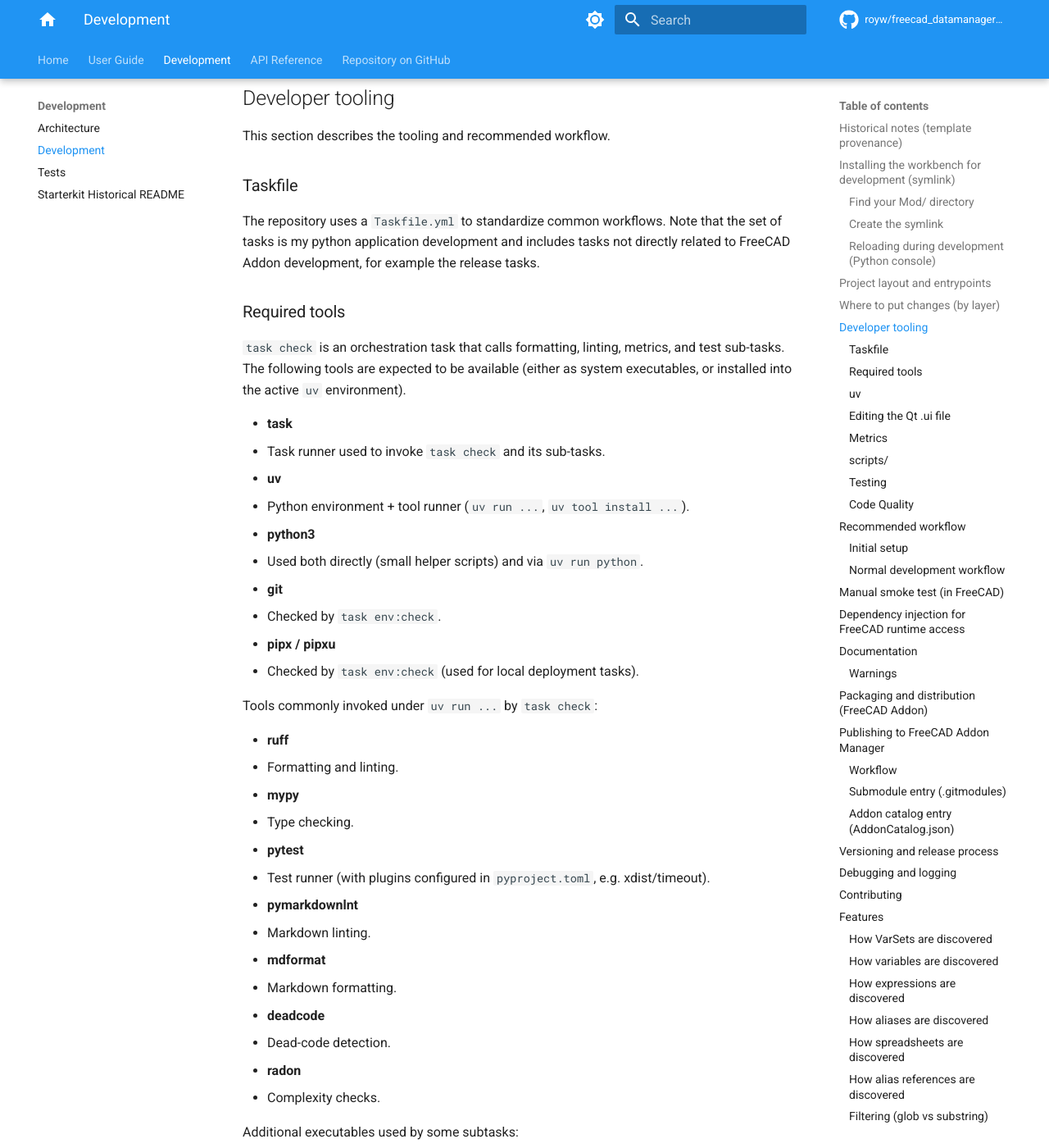
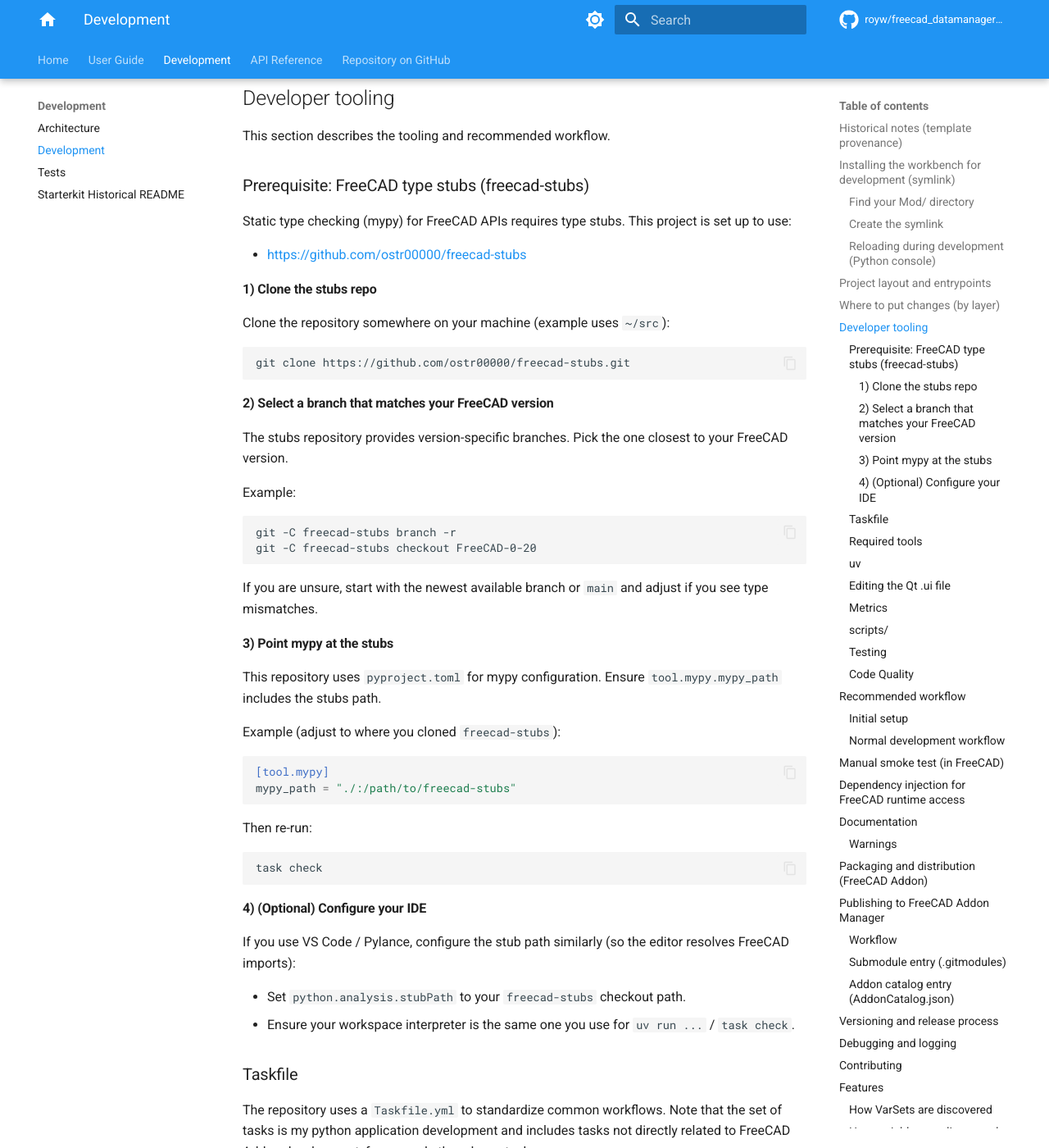
Before and after one commit to royw/freecad_datamanager_workbench, an MkDocs documentation site: the page built from docs/development.md, in a window 1280 px wide and 1400 px high, scrolled down 3993 px. Shown: the whole window at 82% size. Built offline with MkDocs 1.6.1 and Material for MkDocs 9.7.7, drawn with Linux system fonts in a browser that asks for light colours; comment, search, counter and statistics services are not loaded.

Commit message:
docs: add freecad-stubs as a prerequisite

````diff
--- a/docs/development.md
+++ b/docs/development.md
@@ -128,6 +128,57 @@ When adding new behavior, prefer placing it in the lowest layer that makes sense
 ## Developer tooling
 
 This section describes the tooling and recommended workflow.
+
+### Prerequisite: FreeCAD type stubs (freecad-stubs)
+
+Static type checking (mypy) for FreeCAD APIs requires type stubs. This project is set up to use:
+
+- [https://github.com/ostr00000/freecad-stubs](https://github.com/ostr00000/freecad-stubs)
+
+#### 1) Clone the stubs repo
+
+Clone the repository somewhere on your machine (example uses `~/src`):
+
+```sh
+git clone https://github.com/ostr00000/freecad-stubs.git
+```
+
+#### 2) Select a branch that matches your FreeCAD version
+
+The stubs repository provides version-specific branches. Pick the one closest to your FreeCAD version.
+
+Example:
+
+```sh
+git -C freecad-stubs branch -r
+git -C freecad-stubs checkout FreeCAD-0-20
+```
+
+If you are unsure, start with the newest available branch or `main` and adjust if you see type mismatches.
+
+#### 3) Point mypy at the stubs
+
+This repository uses `pyproject.toml` for mypy configuration. Ensure `tool.mypy.mypy_path` includes the stubs path.
+
+Example (adjust to where you cloned `freecad-stubs`):
+
+```toml
+[tool.mypy]
+mypy_path = "./:/path/to/freecad-stubs"
+```
+
+Then re-run:
+
+```sh
+task check
+```
+
+#### 4) (Optional) Configure your IDE
+
+If you use VS Code / Pylance, configure the stub path similarly (so the editor resolves FreeCAD imports):
+
+- Set `python.analysis.stubPath` to your `freecad-stubs` checkout path.
+- Ensure your workspace interpreter is the same one you use for `uv run ...` / `task check`.
 
 ### Taskfile
 
````
